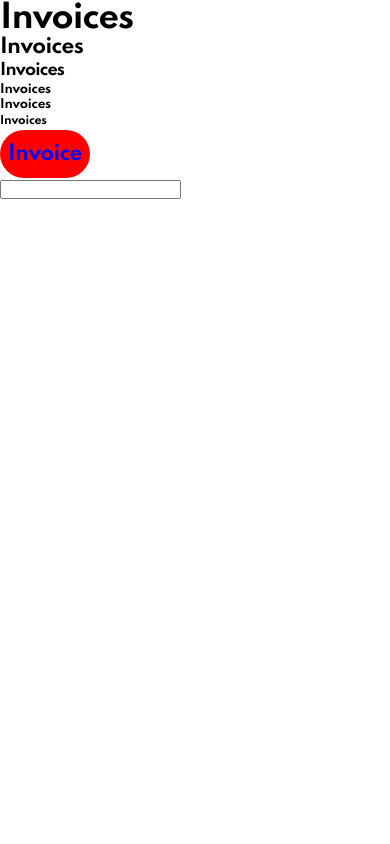
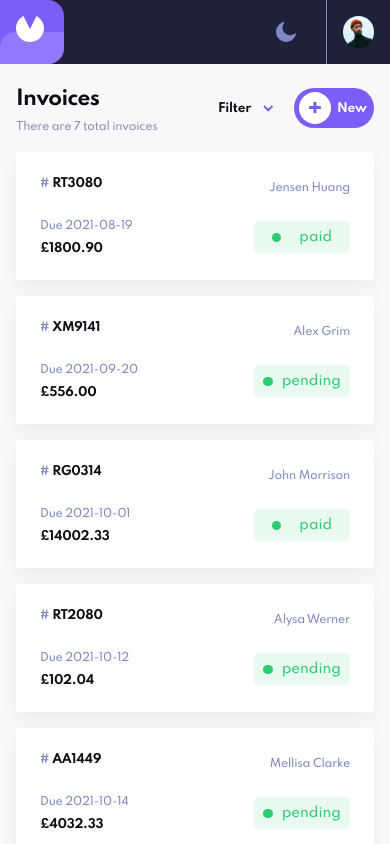
Before and after one commit to Webdev-DavidM/invoice-app, a React (Create React App) app: page / in a window 390 px wide. Shown: the top 844 px of the page. Built offline with nearby package versions, Linux system fonts and the light colour scheme.

Commit message:
mobile components for navbar, header and invoices

```diff
--- a/public/index.html
+++ b/public/index.html
@@ -7,7 +7,15 @@
     <meta name="theme-color" content="#000000" />
     <link rel="preconnect" href="https://fonts.gstatic.com" />
     <link
-      href="https://fonts.googleapis.com/css2?family=Spartan:wght@700&display=swap"
+      rel="icon"
+      type="image/png"
+      sizes="32x32"
+      href="%PUBLIC_URL%/assets/favicon-32x32.png"
+    />
+
+    <link rel="preconnect" href="https://fonts.gstatic.com" />
+    <link
+      href="https://fonts.googleapis.com/css2?family=Spartan:wght@500;700&display=swap"
       rel="stylesheet"
     />
     <!--
--- a/src/App.js
+++ b/src/App.js
@@ -1,17 +1,73 @@
 import './App.scss';
+import React, { useEffect, useState, createContext } from 'react';
+import invoicesData from './data.json';
+import NavBar from './components/NavBar';
+import NewInvoice from './components/NewInvoice';
+import Invoice from './components/Invoice';
+import EditInvoice from './components/EditInvoice';
+import InvoiceHeader from './components/InvoiceHeader';
+export const InvoiceContext = createContext();
 
 function App() {
+  const [dayTheme, setDayTheme] = useState(true);
+  const [invoices, setInvoices] = useState([]);
+  const [newInvoice, setNewInvoice] = useState(false);
+  const [editInvoice, setEditInvoice] = useState(false);
+
+  useEffect(() => {
+    setInvoices(invoicesData);
+  }, []);
+
+  const filterInvoices = (filterType) => {};
+
+  // Below will include making the invoice as draft
+
+  const updateInvoice = (id, updatedInvoice) => {};
+
+  const createdInvoice = (id, newInv) => {};
+
+  const deleteInvoice = (id) => {};
+
   return (
     <div className='App'>
-      {' '}
-      <h1>Invoices</h1>
-      <h2>Invoices</h2>
-      <h3>Invoices</h3>
-      <h4>Invoices</h4>
-      <div className='body-1'>Invoices</div>
-      <div className='body-2'>Invoices</div>
-      <button className='invoice-btn'>Invoice</button>
-      <input type='text' />
+      <InvoiceContext.Provider
+        value={{
+          invoices,
+          filterInvoices,
+          dayTheme,
+          setDayTheme,
+          updateInvoice,
+          createdInvoice,
+          deleteInvoice,
+        }}>
+        <div className='main-invoice-container'>
+          <NavBar />
+          <InvoiceHeader />
+
+          {/*  */}
+          {/* Invoices There are */}
+          {/* <!-- Add number here --> */}
+          {/* total invoices Filter by status Draft Pending Paid New Invoice */}
+          {/*  */}
+          {/* <!-- No invoices --> */}
+          {/* There is nothing here Create an invoice by clicking the New Invoice button */}
+          {/* and get started */}
+          {/* <!-- No invoices end --> */}
+          {/*  */}
+          {/* <!-- Create new invoice form --> */}
+          {/* Go back New Invoice Bill From Street Address City Post Code Country Bill To */}
+          {/* Client's Name Client's Email e.g. email@example.com Street Address City Post */}
+          {/* Code Country Invoice Date Payment Terms Net 1 day Net 7 days Net 14 days Net */}
+          {/* 30 days Project Description e.g. Graphic Design Service Item List Item Name */}
+          {/* Qty. Price Total Add New Item Discard Save as Draft Save & Send */}
+          {/* <!-- Create new invoice end --> */}
+          {invoices.map((invoice) => (
+            <Invoice invoice={invoice} />
+          ))}
+          <NewInvoice />
+          <EditInvoice />
+        </div>
+      </InvoiceContext.Provider>
     </div>
   );
 }
--- a/src/App.scss
+++ b/src/App.scss
@@ -1,3 +1,18 @@
+/* SASS colour variables */
+
+$purple: rgb(124, 93, 250);
+$lighter-purple: rgb(146, 119, 255);
+$nighttime-purple: rgb(30, 33, 57);
+$nighttime-lighter-purple: rgb(37, 41, 69);
+$duck-egg-blue: rgb(223, 227, 250);
+$darker-duck-egg: rgb(136, 142, 176);
+$faded-purple: rgb(126, 136, 196);
+$black: rgb(12, 14, 22);
+$red: rgb(236, 87, 87);
+$pink: rgb(248, 248, 251);
+$off-black: rgb(20, 22, 37);
+$light-background: rgb(248, 248, 251);
+
 /* Global css resets for elements so I can style them */
 
 $font-family: 'Spartan', sans-serif;
@@ -16,12 +31,14 @@ a {
   margin: 0;
   padding: 0;
   box-sizing: border-box;
+  color: $black;
 }
 
 body {
   width: 100%;
   min-height: 100vh;
   font-size: 18px;
+  background-color: $light-background;
 }
 
 input:focus,
@@ -35,47 +52,33 @@ button {
   cursor: pointer;
 }
 
-/* SASS colour variables */
-
-$purple: rgb(124, 93, 250);
-$lighter-purple: rgb(146, 119, 255);
-$nighttime-purple: rgb(30, 33, 57);
-$nighttime-lighter-purple: rgb(37, 41, 69);
-$duck-egg-blue: rbg(223, 227, 250);
-$darker-duck-egg: rgb(136, 142, 176);
-$faded-purple: rgb(126, 136, 196);
-$black: rgb(12, 14, 22);
-$red: rgb(236, 87, 87);
-$pink: rgb(248, 248, 251);
-$off-black: rgb(20, 22, 37);
-
 /* SASS fonts */
 
-@mixin fonts($size, $line, $spacing) {
+@mixin fonts($size, $line, $spacing, $weight) {
   font-size: $size;
   line-height: $line;
   letter-spacing: $spacing;
-  font: 700;
+  font: $weight;
   font-family: $font-family;
 }
 
 h1 {
-  @include fonts(32px, 36px, -1px);
+  @include fonts(32px, 36px, -1px, 700);
 }
 h2 {
-  @include fonts(20px, 22px, -0.63px);
+  @include fonts(20px, 22px, -0.63px, 700);
 }
 h3 {
-  @include fonts(16px, 24px, -0.8px);
+  @include fonts(16px, 24px, -0.8px, 700);
 }
 h4 {
-  @include fonts(12px, 15px, -0.25px);
+  @include fonts(12px, 15px, -0.25px, 700);
 }
 .body-1 {
-  @include fonts(12px, 15px, -0.25px);
+  @include fonts(12px, 15px, -0.25px, 500);
 }
 .body-2 {
-  @include fonts(11px, 18px, -0.23px);
+  @include fonts(11px, 18px, -0.23px, 500);
 }
 
 @mixin buttons(
@@ -85,13 +88,13 @@ h4 {
   $hover-color,
   $hover-background
 ) {
-  @include fonts(20px, 22px, -0.63px);
+  @include fonts(20px, 22px, -0.63px, 700);
   width: $width;
   color: $colour;
   background-color: $background-colour;
-  border-radius: 25px;
+  border-radius: 50px;
   padding: 0.5rem;
-  height: 3rem;
+  height: 2.5rem;
   display: flex;
   align-items: center;
   justify-content: space-evenly;
@@ -102,12 +105,182 @@ h4 {
   }
 }
 
+.main-invoice-container {
+  width: 100%;
+  padding: 1rem;
+  position: relative;
+  margin-top: 4rem;
+}
 
+/* Navbar */
 
+.navbar-flex-container {
+  position: fixed;
+  display: flex;
+  justify-content: space-between;
+  top: 0;
+  left: 0;
+  height: 4rem;
+  width: 100%;
+  background: $nighttime-purple;
+  .logo-container {
+    position: relative;
+    width: 4rem;
+    height: 100%;
+    background: $purple;
+    border-radius: 0 1rem 1rem 0;
+    img {
+      position: absolute;
+      top: 1rem;
+      left: 1rem;
+      z-index: 200;
+    }
+  }
 
+  .nested-purple-pattern {
+    width: 4rem;
+    position: absolute;
+    left: 0;
+    z-index: 100;
+    border-radius: 1rem 0 1rem 0;
+    top: 50%;
+    background: $lighter-purple;
+    height: 50%;
+  }
 
+  .day-or-night-btn {
+    width: 5rem;
+    height: 100%;
+    display: flex;
+    justify-content: center;
+    align-items: center;
+    margin-left: auto;
+  }
+  .avatar-container {
+    width: 4rem;
+    border-left: 0.5px solid #7e88c3;
+    height: 100%;
+    display: flex;
+    justify-content: center;
+    align-items: center;
 
+    img {
+      width: 50%;
+      height: 50%;
+      border-radius: 50%;
+    }
+  }
+}
 
-.invoice-btn {
-  @include buttons(auto, blue, red, green, yellow);
+/* Invoice details ie no of invoices /filter / new btn */
+
+.invoice-details-container {
+  display: flex;
+  width: 100%;
+  align-items: center;
+  justify-content: space-between;
+  .no-of-invoices-container {
+    h2 {
+      padding: 0.5rem 0;
+    }
+    .body-2,
+    span {
+      color: $darker-duck-egg;
+    }
+  }
+  .filter-container {
+    display: flex;
+    margin-left: auto;
+    padding: 0 0.5rem;
+    justify-content: space-evenly;
+    align-items: center;
+    width: 6rem;
+  }
+
+  .new-invoice-btn {
+    .button-circle {
+      background: white;
+      border-radius: 50px;
+      width: 2rem;
+      display: flex;
+      align-items: center;
+      justify-content: center;
+      height: 2rem;
+      margin-left: -8px;
+      img {
+        width: 40%;
+        height: 40%;
+      }
+    }
+    @include fonts(12px, 15px, -0.25px, 700);
+    display: flex;
+    align-items: center;
+    justify-content: space-between;
+    padding: 0;
+    @include buttons(5rem, white, $purple, white, $lighter-purple);
+    h4 {
+      color: white !important;
+      margin-right: -6px;
+    }
+  }
 }
+
+/* Invoice container */
+
+.invoice-flex-container-and-btn {
+  display: flex;
+  flex-direction: column;
+  justify-content: space-evenly;
+  width: 100%;
+  height: 8rem;
+  background-color: white;
+  margin: 1rem 0;
+  box-shadow: 0px 8px 17px -1px rgba(0, 0, 0, 0.05);
+  padding: 1.5rem;
+  flex-wrap: wrap;
+  * {
+    font-family: $font-family;
+  }
+
+  .id-container {
+    height: 40%;
+    span:first-child {
+      color: $faded-purple;
+    }
+  }
+  .due-date {
+    color: $faded-purple;
+    height: 20%;
+    margin: 0.5rem 0rem;
+  }
+
+  .price {
+    height: 30%;
+    padding: 1rem 0;
+  }
+  .name {
+    align-self: flex-end;
+    height: 50%;
+    color: $faded-purple;
+  }
+
+  .status {
+    height: 50%;
+    align-self: flex-end;
+    width: 6rem;
+    height: 2rem;
+    display: flex;
+    justify-content: space-evenly;
+    background-color: rgba(46, 204, 113, 0.1);
+    align-items: center;
+    border-radius: 5px;
+    .circle-container {
+      width: 0.6rem;
+      background-color: #2ecc71;
+      height: 0.6rem;
+      border-radius: 50%;
+    }
+
+    color: #2ecc71;
+  }
+}
--- a/src/components/EditInvoice.js
+++ b/src/components/EditInvoice.js
@@ -0,0 +1,5 @@
+import React from 'react';
+
+export default function EditInvoice() {
+  return <div></div>;
+}
--- a/src/components/Invoice.js
+++ b/src/components/Invoice.js
@@ -0,0 +1,27 @@
+import React, { useContext } from 'react';
+
+export default function Invoice({ invoice }) {
+  const { id, paymentDue, clientName, total, status } = invoice;
+  return (
+    <button className='invoice-flex-container-and-btn'>
+      <h4 className='id-container'>
+        <span>#</span> {id}
+      </h4>
+
+      <div className='body-2 due-date'>Due {paymentDue}</div>
+      <h4 className='total'>£{total.toFixed(2)}</h4>
+      <div className='body-2 name'>{clientName}</div>
+      <div className='status'>
+        <div className='circle-container'></div>
+        {status}
+      </div>
+
+      {/* <button>
+        <img
+          src={`${process.env.PUBLIC_URL}/assets/icon-arrow-right.svg`}
+          alt=''
+        />
+      </button> */}
+    </button>
+  );
+}
--- /dev/null
+++ b/src/components/InvoiceHeader.js
@@ -0,0 +1,33 @@
+import React, { useContext } from 'react';
+import { InvoiceContext } from '../App';
+
+export default function InvoiceHeader() {
+  const { invoices, dayTheme, setDayTheme } = useContext(InvoiceContext);
+
+  return (
+    <div className='invoice-details-container'>
+      <div className='no-of-invoices-container'>
+        <h2>Invoices</h2>
+        <div className='body-2'>
+          There are <span>{invoices.length}</span> total invoices{' '}
+        </div>
+      </div>
+      <div className='filter-container'>
+        <h4>Filter</h4>
+        <img
+          src={`${process.env.PUBLIC_URL}/assets/icon-arrow-down.svg`}
+          alt=''
+        />
+      </div>
+      <button className='new-invoice-btn'>
+        <div className='button-circle'>
+          <img
+            src={`${process.env.PUBLIC_URL}/assets/icon-plus.svg`}
+            alt='new invoice'
+          />
+        </div>
+        <h4>New</h4>
+      </button>
+    </div>
+  );
+}
--- /dev/null
+++ b/src/components/NavBar.js
@@ -0,0 +1,20 @@
+import React from 'react';
+import { InvoiceContext } from '../App';
+
+export default function NavBar() {
+  return (
+    <div className='navbar-flex-container'>
+      <div className='logo-container'>
+        <img src={`${process.env.PUBLIC_URL}/assets/logo.svg`} alt='' />
+        <div className='nested-purple-pattern'></div>
+      </div>
+
+      <div className='day-or-night-btn'>
+        <img src={`${process.env.PUBLIC_URL}/assets/icon-moon.svg`} alt='' />
+      </div>
+      <div className='avatar-container'>
+        <img src={`${process.env.PUBLIC_URL}/assets/image-avatar.jpg`} alt='' />
+      </div>
+    </div>
+  );
+}
--- a/src/components/NewInvoice.js
+++ b/src/components/NewInvoice.js
@@ -0,0 +1,5 @@
+import React from 'react';
+
+export default function NewInvoice() {
+  return <div></div>;
+}
```
Also changed, not shown: index.html (deleted, +0 -34 lines), src/components/Invoices.js (deleted), src/data.json (renamed from data.json).
